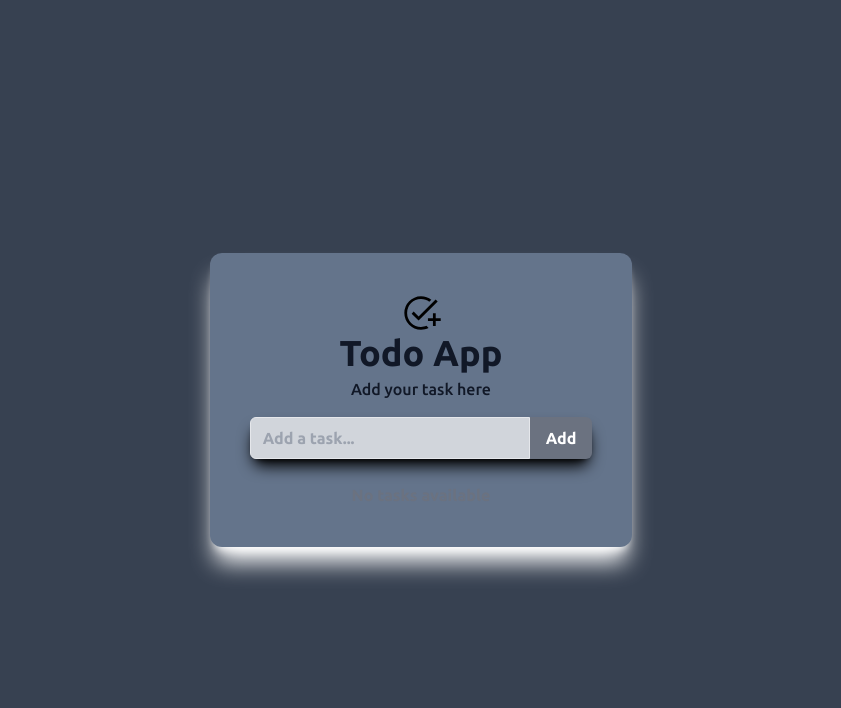
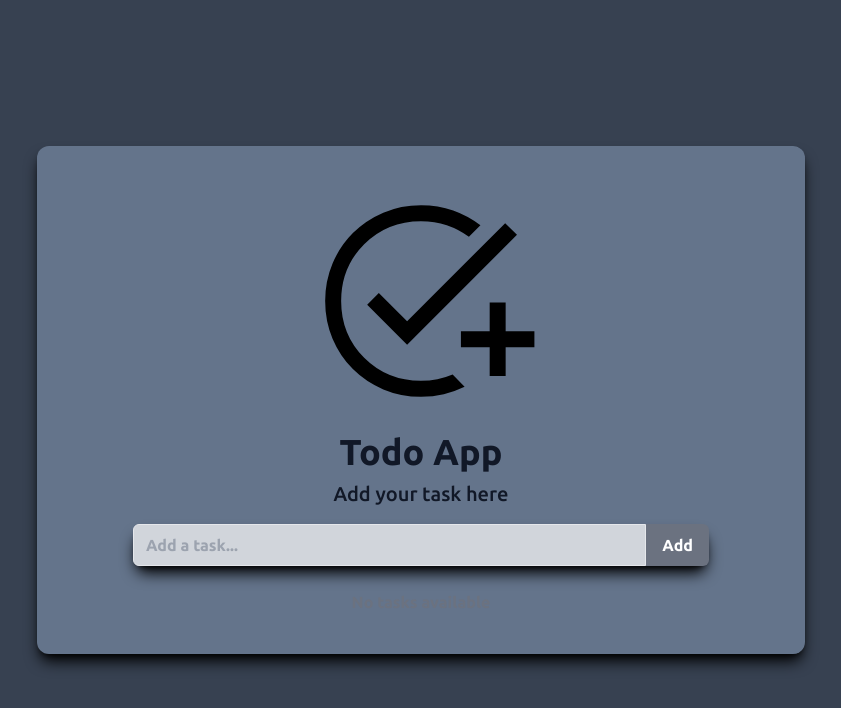
Before and after one commit to NP5555/todotask-app, a React (Create React App) app: page / in a window 1280 px wide. Shown: the top 708 px of the page, without its empty margins (219-1060 px from the left). Built offline with nearby package versions, Linux system fonts and the light colour scheme; a web font is replaced by a local one.

Commit message:
"made changs"

```diff
--- a/src/components/MianScreen.jsx
+++ b/src/components/MianScreen.jsx
@@ -35,12 +35,17 @@ function MianScreen() {
 
   return (
 <div className="min-h-screen bg-gray-700 flex flex-col items-center justify-center">
+  <div className="rounded-xl p-6 md:p-10 shadow-lg bg-slate-500 flex flex-col items-center justify-center shadow-black w-full max-w-md sm:max-w-lg md:max-w-xl lg:max-w-2xl xl:max-w-3xl">
+    <img src={svg} alt="todoList" className="w-1/2 md:w-1/3 mb-4" /> {/* Scales the image */}
 
-    <div className=" rounded-xl p-10 shadow-xl bg-slate-500 flex flex-col items-center shadow-white justify-center">
-     <img src={svg}  alt="todoList"  className="text-gray-700"/>
-      <h1 className="text-4xl font-bold text-gray-900 mb-1 text-pretty">Todo App</h1>
-      <h2 className="text-start mx-5 font-medium text-gray-900  mb-4">Add your task here</h2>
+    <h1 className="text-3xl md:text-4xl font-bold text-gray-900 mb-2 text-pretty">Todo App</h1>
+
+    <h2 className="text-center text-lg md:text-xl mx-4 md:mx-5 font-medium text-gray-900 mb-4">
+      Add your task here
+    </h2>
+
     <TodoForm addTask={addTask} />
+
     <TodoList
       tasks={tasks}
       updateTask={updateTask}
@@ -49,6 +54,7 @@ function MianScreen() {
     />
   </div>
 </div>
+
   );
 }
 
--- a/src/components/TodoForm.jsx
+++ b/src/components/TodoForm.jsx
@@ -14,22 +14,23 @@ const TodoForm = ({ addTask }) => {
   return (
 <form
   onSubmit={handleSubmit}
-      className="w-full max-w-sm mb-6 flex shadow-lg rounded-xl shadow-black"
+  className="w-full max-w-full sm:max-w-lg lg:max-w-xl mb-6 flex shadow-lg rounded-xl shadow-black"
 >
   <input
     type="text"
     value={task}
     onChange={(e) => setTask(e.target.value)}
-        className="flex-grow px-3 py-2 border bg-gray-300   rounded-l-md focus:outline-none"
+    className="flex-grow px-3 py-2 border bg-gray-300 rounded-l-md focus:outline-none"
     placeholder="Add a task..."
   />
   <button
     type="submit"
-        className="px-4 py-2 bg-gray-500  text-white rounded-r-md hover:bg-gray-700"
+    className="px-4 py-2 bg-gray-500 text-white rounded-r-md hover:bg-gray-700"
   >
     Add
   </button>
 </form>
+
   );
 };
 
```
Lines whose indentation alone changed are shown as unchanged.
